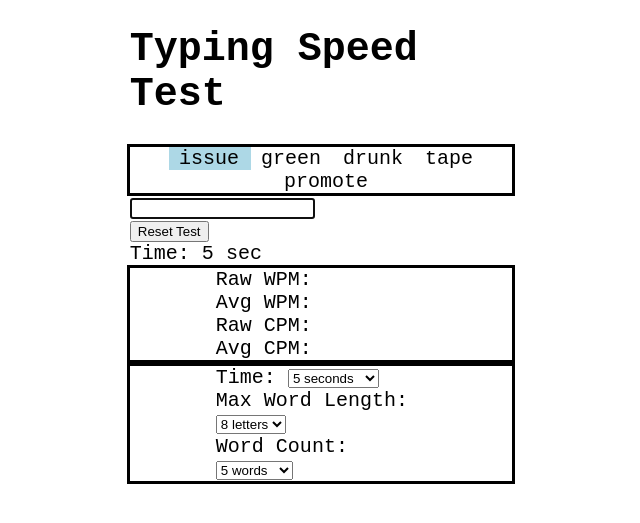
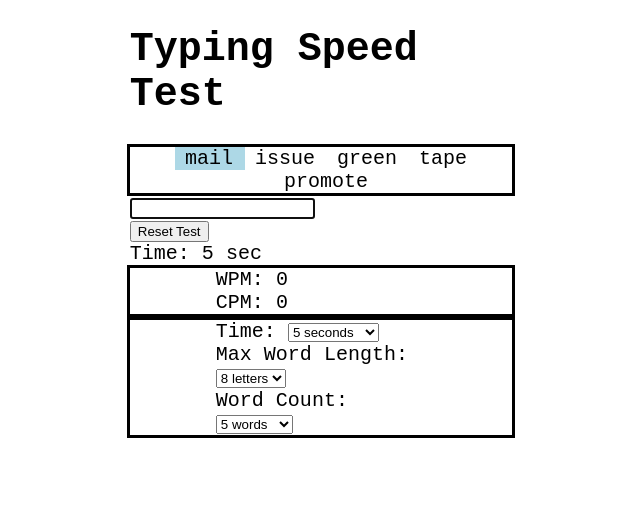
Before and after one commit to albertjyu/cs50final, a Flask app: page / in a window 1280 px wide. Shown: the top 523 px of the page, without its empty margins (319-959 px from the left). Run offline with Flask 3, Linux system fonts and the light colour scheme; some libraries are stand-ins or nearby versions.

Commit message:
remove unused elements. fix renamed variables

```diff
--- a/static/page.js
+++ b/static/page.js
@@ -31,6 +31,8 @@
   // Empty input text box
   inputfield.value = "";
   inputfield.focus();
+  rawcpmtext.innerHTML = 0;
+  rawwpmtext.innerHTML = 0;
 
   // Remove event listener from the text box (since prepareTest() will add a new event listener, we need to prevent having duplicate event listener)
   resetButton.addEventListener(
@@ -75,15 +77,15 @@
       timerId = startTest();
       // If the user typed the word correctly with no mispelling and case-sensitive
       if (inputfield.value == words[currentWord]) {
-        checkWords[words[currentWord]] = true;
+        checkWords[wordlist[currentWord]] = true;
       } else {
-        checkWords[words[currentWord]] = false;
+        checkWords[wordlist[currentWord]] = false;
       }
       // reset the input text box to blank
       inputfield.value = "";
       currentWord++;
       populateQuoteBox(wordlist, currentWord, checkWords);
-    } else if (code === "Space" && testIsInProgress) {
+    } else if (keyIsSpace && testIsInProgress) {
       // If the key is space (i.e. the user completes the current word being typed) then:
       // Prevent the space from being typed into the box
       key.preventDefault();
@@ -194,7 +196,7 @@
   const masterWordlist = await createMasterWordList();
 
   let wordListFilterByCharCount = masterWordlist.filter(
-    (word) => word.length <= maxCharacterCount
+    (word) => word.length <= maxCharacterCount && word.length > 0
   );
 
   //https://stackoverflow.com/questions/19269545/how-to-get-a-number-of-random-elements-from-an-array
--- a/templates/index.html
+++ b/templates/index.html
@@ -40,18 +40,12 @@
       </div>
       <div style="border: solid">
         <div>
-          <p1>Raw WPM:</p1>
+          <p1>WPM:</p1>
           <span id="rawwpm"></span>
         </div>
         <div>
-          <p1>Avg WPM:</p1>
-        </div>
-        <div>
-          <p1>Raw CPM: </p1>
+          <p1>CPM: </p1>
           <span id="rawcpm"></span>
-        </div>
-        <div>
-          <p1>Avg CPM:</p1>
         </div>
       </div>
       <div style="border: solid">
```
